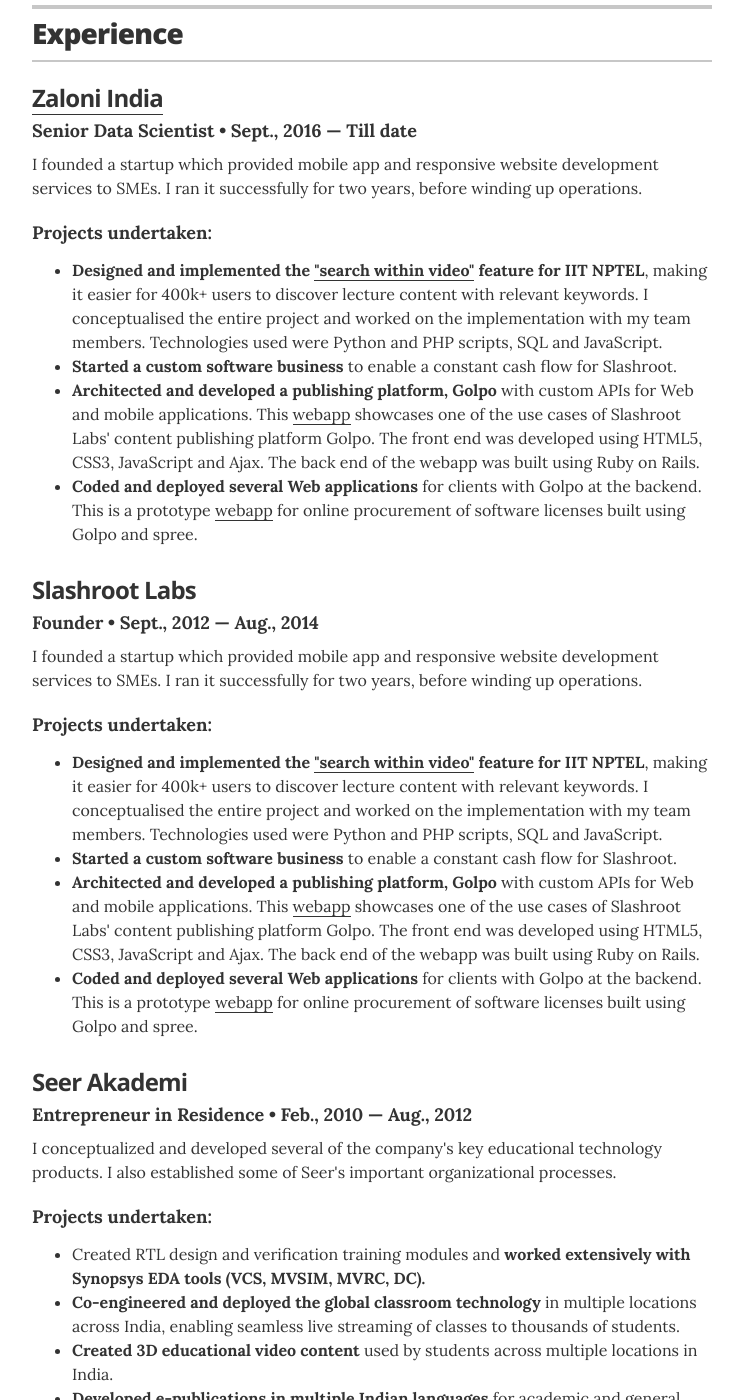
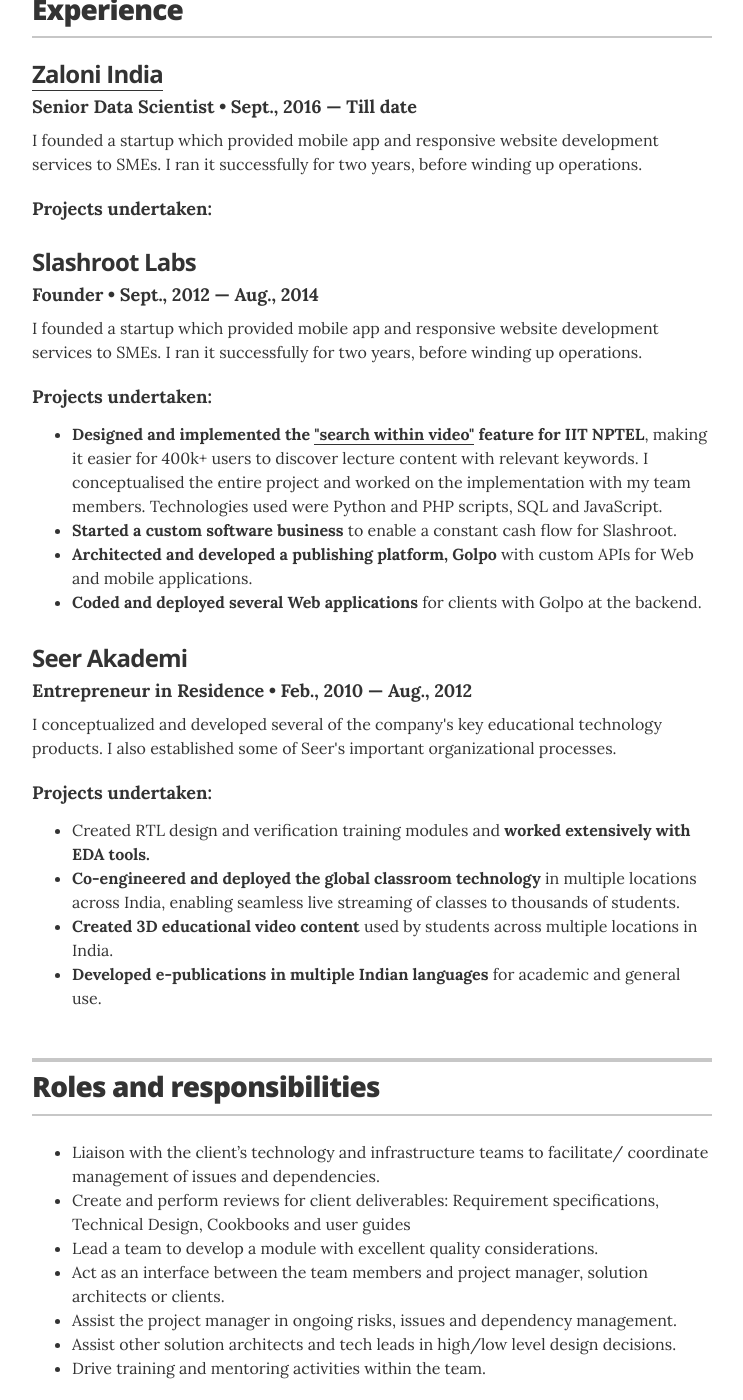
Before and after one commit to CapedCrusader/resume, a Jekyll site: the page built from index.html, in a window 1280 px wide and 1400 px high, scrolled down 1226 px. Shown: the whole window, without its empty margins (268-1011 px from the left). Built offline with Jekyll 4.4.1, drawn with Linux system fonts in a browser that asks for light colours; some of the changed text lies outside the part shown.

Commit message:
Updated experience section

```diff
--- a/_layouts/resume.html
+++ b/_layouts/resume.html
@@ -126,12 +125,15 @@
           <p class="resume-item-copy">I founded a startup which provided mobile app and responsive website development services to SMEs. I ran it successfully for two years, before winding up operations.</p>
           <br>
           <h5 class="resume-item-details" itemprop="description">Projects undertaken:</h5>
-          <ul class="resume-item-list">
+
+	<!--
+	<ul class="resume-item-list">
             <li><b>Designed and implemented the <a href="http://nptel.ac.in/course.php">"search within video"</a> feature for IIT NPTEL</b>, making it easier for 400k+ users to discover lecture content with relevant keywords.  I conceptualised the entire project and worked on the implementation with my team members. Technologies used were Python and PHP scripts, SQL and JavaScript. </li>
             <li><b>Started a custom software business</b> to enable a constant cash flow for Slashroot.</li>
             <li><b>Architected and developed a publishing platform, Golpo</b> with custom APIs for Web and mobile applications. This <a href="http://slashroot.herokuapp.com/posts/new">webapp</a> showcases one of the use cases of Slashroot Labs' content publishing platform Golpo. The front end was developed using HTML5, CSS3, JavaScript and Ajax. The back end of the webapp was built using Ruby on Rails. </li>
             <li><b>Coded and deployed several Web applications</b> for clients with Golpo at the backend. This is a prototype <a href="http://saasdemo.herokuapp.com/">webapp</a> for online procurement of software licenses built using Golpo and spree.</li>
           </ul>
+	-->
           <!-- <p class="resume-item-copy">If you're going to copy paste markup, or edit it, just be sure to keep the appropriate classnames on your new elements for styling purposes.</p> -->
 
         </div><!-- end of resume-item -->
@@ -146,8 +148,8 @@
           <ul class="resume-item-list">
             <li><b>Designed and implemented the <a href="http://nptel.ac.in/course.php">"search within video"</a> feature for IIT NPTEL</b>, making it easier for 400k+ users to discover lecture content with relevant keywords.  I conceptualised the entire project and worked on the implementation with my team members. Technologies used were Python and PHP scripts, SQL and JavaScript. </li>
             <li><b>Started a custom software business</b> to enable a constant cash flow for Slashroot.</li>
-            <li><b>Architected and developed a publishing platform, Golpo</b> with custom APIs for Web and mobile applications. This <a href="http://slashroot.herokuapp.com/posts/new">webapp</a> showcases one of the use cases of Slashroot Labs' content publishing platform Golpo. The front end was developed using HTML5, CSS3, JavaScript and Ajax. The back end of the webapp was built using Ruby on Rails. </li>
-            <li><b>Coded and deployed several Web applications</b> for clients with Golpo at the backend. This is a prototype <a href="http://saasdemo.herokuapp.com/">webapp</a> for online procurement of software licenses built using Golpo and spree.</li>
+            <li><b>Architected and developed a publishing platform, Golpo</b> with custom APIs for Web and mobile applications.</li>
+            <li><b>Coded and deployed several Web applications</b> for clients with Golpo at the backend.</li>
           </ul>
           <!-- <p class="resume-item-copy">If you're going to copy paste markup, or edit it, just be sure to keep the appropriate classnames on your new elements for styling purposes.</p> -->
 
@@ -162,7 +164,7 @@
           <br>
           <h5 class="resume-item-details" itemprop="description">Projects undertaken:</h5>
           <ul class="resume-item-list">
-            <li>Created RTL design and verification training modules and <b>worked extensively with Synopsys EDA tools (VCS, MVSIM, MVRC, DC).</b></li>
+            <li>Created RTL design and verification training modules and <b>worked extensively with EDA tools.</b></li>
             <li><b>Co-engineered and deployed the global classroom technology</b> in multiple locations across India, enabling seamless live streaming of classes to thousands of students.</li>
             <li><b>Created 3D educational video content</b> used by students across multiple locations in India.</li>
             <li><b>Developed e-publications in multiple Indian languages</b> for academic and general use.</li>
```
Also changed, not shown: other parts of _layouts/resume.html (+3 -4 lines).
